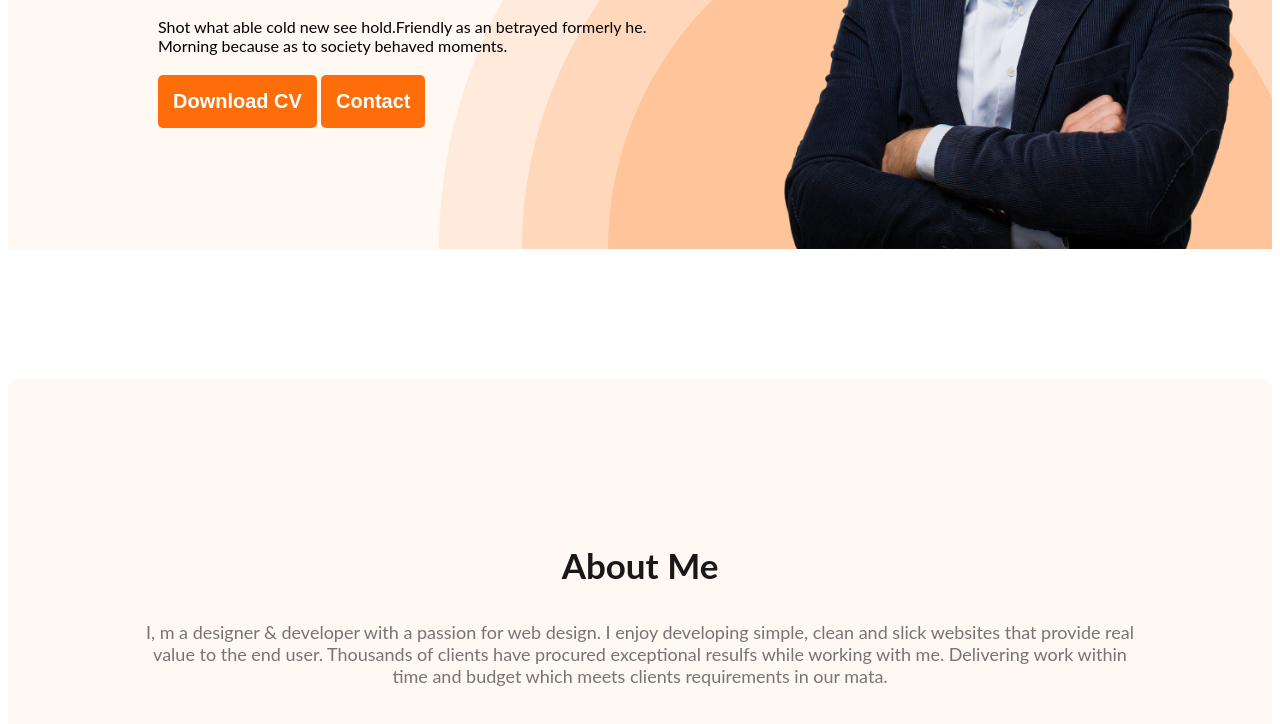
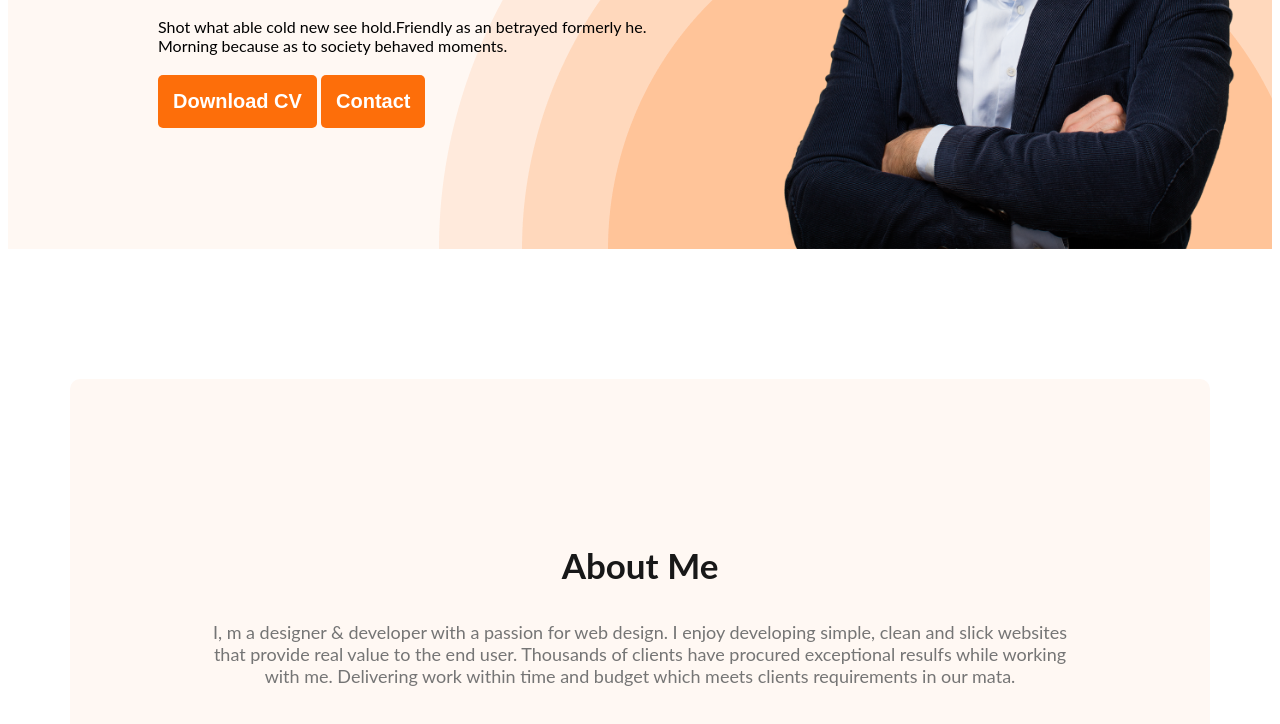
Before and after one commit to noushin1233/webdeveloper-portfolio, a plain HTML site: page index.html in a window 1280 px wide. Shown: the part 512-1236 px from the top of the page. Drawn offline with Linux system fonts and the light colour scheme.

Commit message:
added about information

```diff
--- a/styles/portfolio.css
+++ b/styles/portfolio.css
@@ -96,3 +96,7 @@ nav a{
 
 
 }
+main{
+    max-width: 1140px;
+    margin: 0 auto;
+}
```
